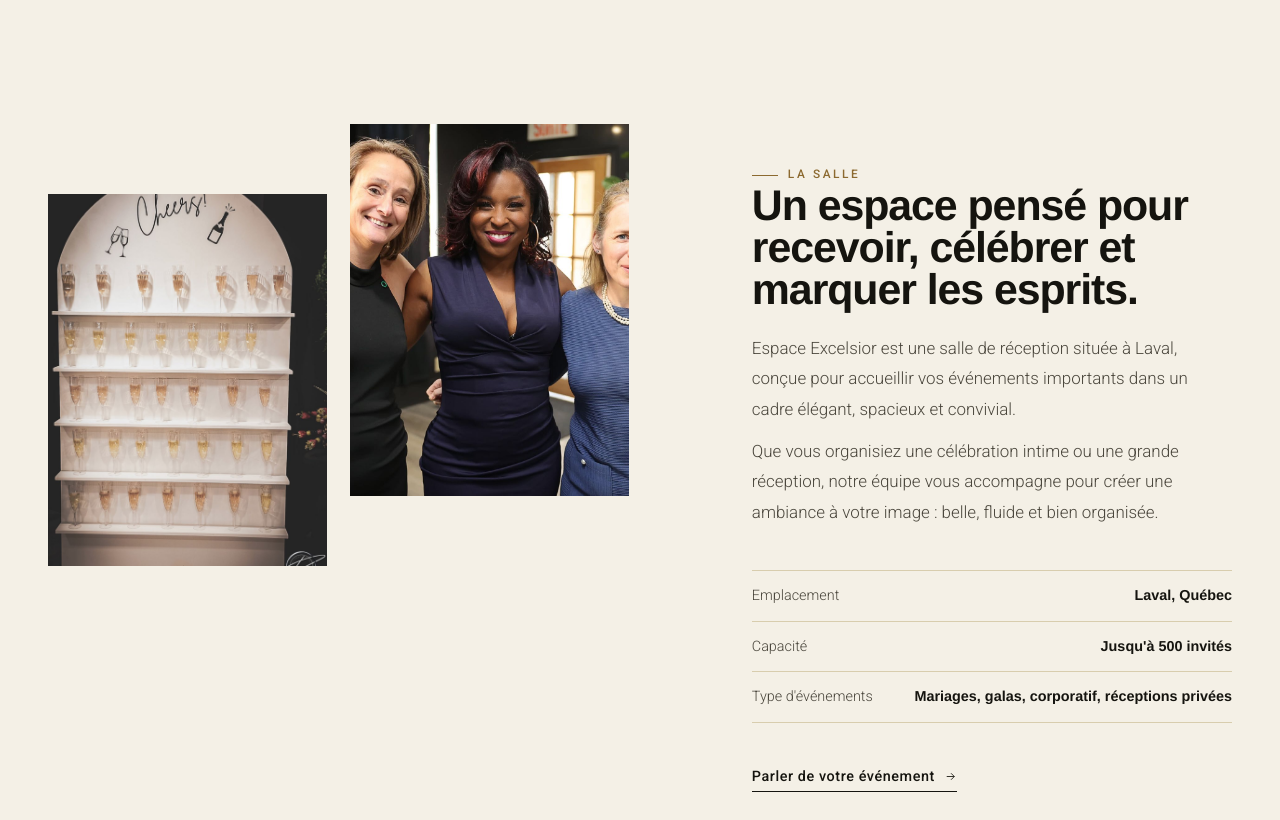
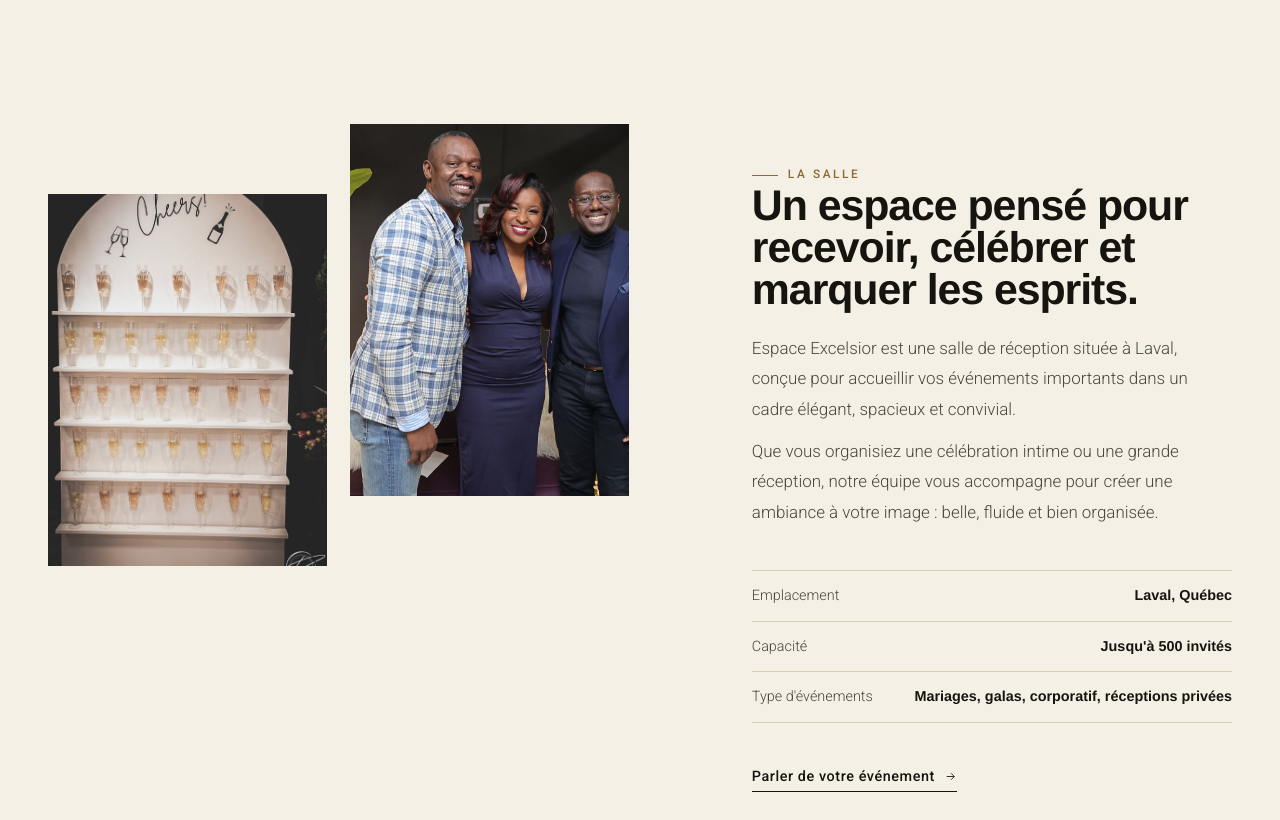
Before and after one commit to gestionsmartegy-create/espace-excelsior, a plain HTML site: page index.html in a window 1280 px wide. Shown: the part 1940-2760 px from the top of the page. Drawn offline with Linux system fonts and the light colour scheme.

Commit message:
Photo espace privé dans la section La salle + retrait du kicker hero
- Remplace la photo des invités par espace-prive.jpg (renommée et
  optimisée pour le web) à côté du mur à champagne
- Retire le "Laval, Québec" sous le logo dans le hero qui gênait

```diff
--- a/index.html
+++ b/index.html
@@ -35,7 +35,6 @@
   </div>
   <div class="hero-fade"></div>
   <div class="hero-content">
-    <p class="kicker kicker-light">Laval, Québec</p>
     <h1><span>Une salle élégante pour célébrer</span><span class="italic">vos plus beaux moments.</span></h1>
     <p class="hero-lede">Mariage, anniversaire, baptême, gala ou soirée d'entreprise : Espace Excelsior vous accueille dans une salle spacieuse, chaleureuse et prête à recevoir vos invités — jusqu'à 500 personnes, avec plusieurs services disponibles sur place.</p>
     <div class="hero-links">
@@ -98,7 +97,7 @@
   <div class="about rv">
     <div class="about-media">
       <div class="am-a"><img src="assets/images/recevoir-champagne.jpg" alt="Mur à champagne, Espace Excelsior" loading="lazy"></div>
-      <div class="am-b"><img src="assets/images/recevoir-invites.jpg" alt="Invités à une soirée, Espace Excelsior" loading="lazy"></div>
+      <div class="am-b"><img src="assets/images/espace-prive.jpg" alt="Invités dans l'espace privé, Espace Excelsior" loading="lazy"></div>
     </div>
     <div class="about-text">
       <p class="kicker">La salle</p>
```
Also changed, not shown: assets/images/espace-prive.jpg (added), assets/images/espacepriveImage 2026-06-30 at 20.26.22.jpeg (deleted).
